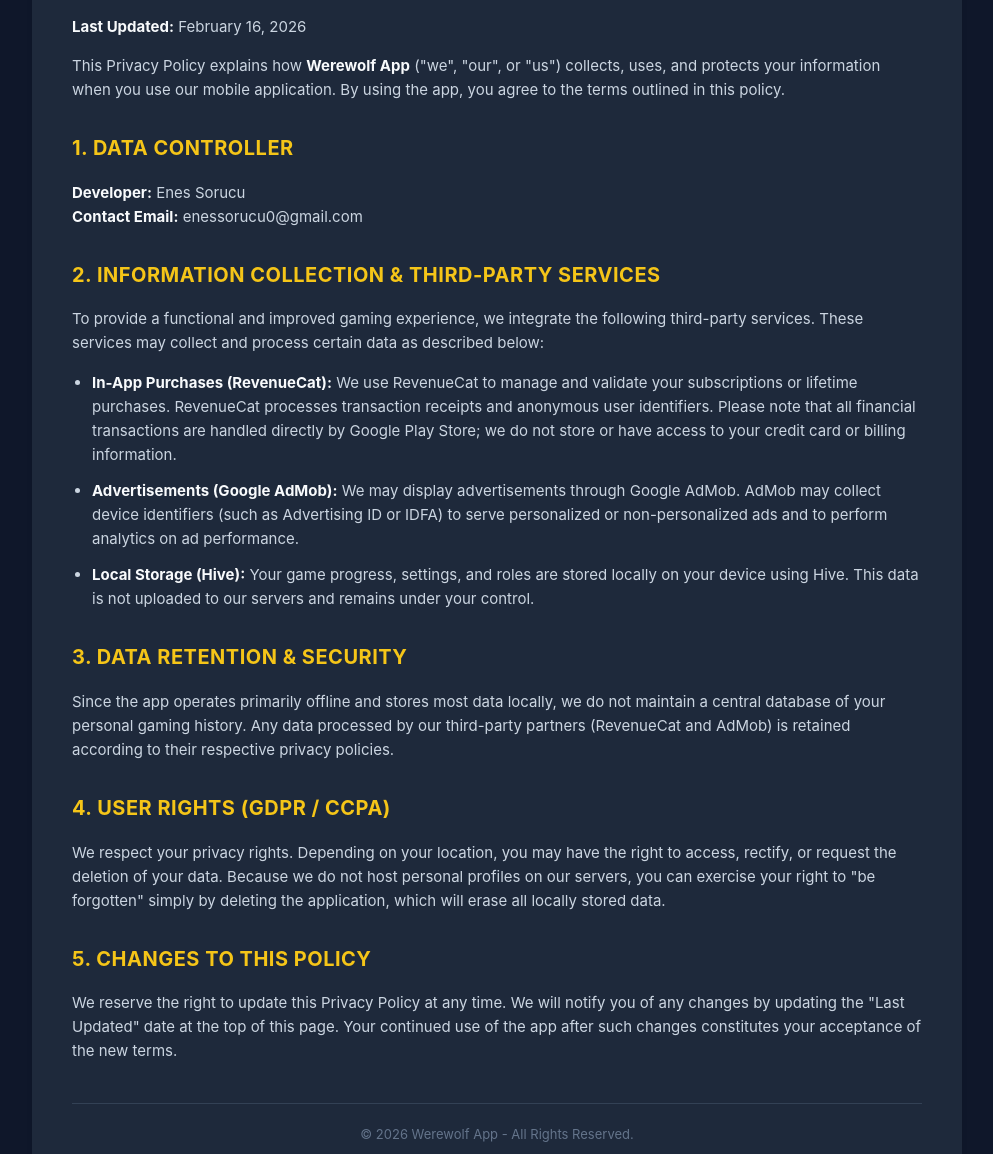
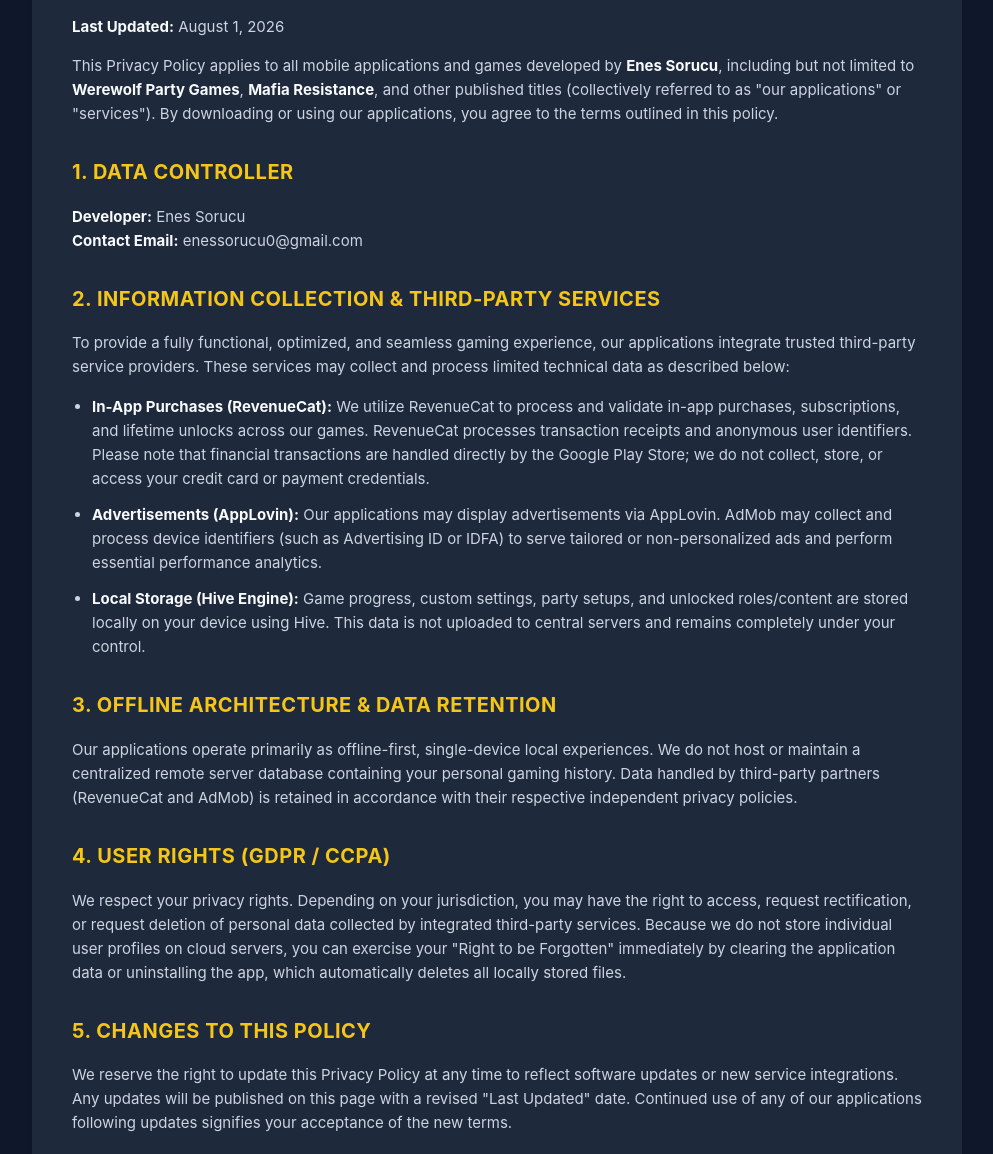
Before and after one commit to EnesSorucu/privacy-policy, a plain HTML site: page index.html in a window 1280 px wide. Shown: the part 146-1300 px from the top of the page, without its empty margins (143-1136 px from the left). Drawn offline with Linux system fonts and the light colour scheme.

Commit message:
Revise privacy policy details and developer name
Updated the title and content of the privacy policy to reflect the correct developer name and application details. Adjusted language for clarity regarding data collection and user rights.

```diff
--- a/index.html
+++ b/index.html
@@ -3,7 +3,7 @@
 <head>
   <meta charset="UTF-8">
   <meta name="viewport" content="width=device-width, initial-scale=1.0">
-  <title>Privacy Policy - Werewolf App</title>
+  <title>Privacy Policy - Enes Sorucu Games & Apps</title>
   <style>
     body { font-family: -apple-system, BlinkMacSystemFont, "Segoe UI", Roboto, sans-serif; background: #0f172a; color: #cbd5e1; line-height: 1.6; padding: 20px; }
     .container { max-width: 850px; margin: 0 auto; background: #1e293b; padding: 40px; border-radius: 12px; box-shadow: 0 4px 6px -1px rgba(0, 0, 0, 0.1); }
@@ -19,8 +19,8 @@
 <div class="container">
 
     <h1>Privacy Policy</h1>
-    <p><strong>Last Updated:</strong> February 16, 2026</p>
-    <p>This Privacy Policy explains how <strong>Werewolf App</strong> ("we", "our", or "us") collects, uses, and protects your information when you use our mobile application. By using the app, you agree to the terms outlined in this policy.</p>
+    <p><strong>Last Updated:</strong> August 1, 2026</p>
+    <p>This Privacy Policy applies to all mobile applications and games developed by <strong>Enes Sorucu</strong>, including but not limited to <strong>Werewolf Party Games</strong>, <strong>Mafia Resistance</strong>, and other published titles (collectively referred to as "our applications" or "services"). By downloading or using our applications, you agree to the terms outlined in this policy.</p>
 
     <h2>1. Data Controller</h2>
     <p>
@@ -29,24 +29,24 @@
     </p>
 
     <h2>2. Information Collection & Third-Party Services</h2>
-    <p>To provide a functional and improved gaming experience, we integrate the following third-party services. These services may collect and process certain data as described below:</p>
+    <p>To provide a fully functional, optimized, and seamless gaming experience, our applications integrate trusted third-party service providers. These services may collect and process limited technical data as described below:</p>
     <ul>
-      <li><strong>In-App Purchases (RevenueCat):</strong> We use RevenueCat to manage and validate your subscriptions or lifetime purchases. RevenueCat processes transaction receipts and anonymous user identifiers. Please note that all financial transactions are handled directly by Google Play Store; we do not store or have access to your credit card or billing information.</li>
-      <li><strong>Advertisements (Google AdMob):</strong> We may display advertisements through Google AdMob. AdMob may collect device identifiers (such as Advertising ID or IDFA) to serve personalized or non-personalized ads and to perform analytics on ad performance.</li>
-      <li><strong>Local Storage (Hive):</strong> Your game progress, settings, and roles are stored locally on your device using Hive. This data is not uploaded to our servers and remains under your control.</li>
+      <li><strong>In-App Purchases (RevenueCat):</strong> We utilize RevenueCat to process and validate in-app purchases, subscriptions, and lifetime unlocks across our games. RevenueCat processes transaction receipts and anonymous user identifiers. Please note that financial transactions are handled directly by the Google Play Store; we do not collect, store, or access your credit card or payment credentials.</li>
+      <li><strong>Advertisements (AppLovin):</strong> Our applications may display advertisements via AppLovin. AdMob may collect and process device identifiers (such as Advertising ID or IDFA) to serve tailored or non-personalized ads and perform essential performance analytics.</li>
+      <li><strong>Local Storage (Hive Engine):</strong> Game progress, custom settings, party setups, and unlocked roles/content are stored locally on your device using Hive. This data is not uploaded to central servers and remains completely under your control.</li>
     </ul>
 
-    <h2>3. Data Retention & Security</h2>
-    <p>Since the app operates primarily offline and stores most data locally, we do not maintain a central database of your personal gaming history. Any data processed by our third-party partners (RevenueCat and AdMob) is retained according to their respective privacy policies.</p>
+    <h2>3. Offline Architecture & Data Retention</h2>
+    <p>Our applications operate primarily as offline-first, single-device local experiences. We do not host or maintain a centralized remote server database containing your personal gaming history. Data handled by third-party partners (RevenueCat and AdMob) is retained in accordance with their respective independent privacy policies.</p>
 
     <h2>4. User Rights (GDPR / CCPA)</h2>
-    <p>We respect your privacy rights. Depending on your location, you may have the right to access, rectify, or request the deletion of your data. Because we do not host personal profiles on our servers, you can exercise your right to "be forgotten" simply by deleting the application, which will erase all locally stored data.</p>
+    <p>We respect your privacy rights. Depending on your jurisdiction, you may have the right to access, request rectification, or request deletion of personal data collected by integrated third-party services. Because we do not store individual user profiles on cloud servers, you can exercise your "Right to be Forgotten" immediately by clearing the application data or uninstalling the app, which automatically deletes all locally stored files.</p>
 
     <h2>5. Changes to This Policy</h2>
-    <p>We reserve the right to update this Privacy Policy at any time. We will notify you of any changes by updating the "Last Updated" date at the top of this page. Your continued use of the app after such changes constitutes your acceptance of the new terms.</p>
+    <p>We reserve the right to update this Privacy Policy at any time to reflect software updates or new service integrations. Any updates will be published on this page with a revised "Last Updated" date. Continued use of any of our applications following updates signifies your acceptance of the new terms.</p>
 
   <div class="footer">
-    © 2026 Werewolf App - All Rights Reserved.
+    © 2026 Enes Sorucu - All Rights Reserved.
   </div>
 </div>
 </body>
```
